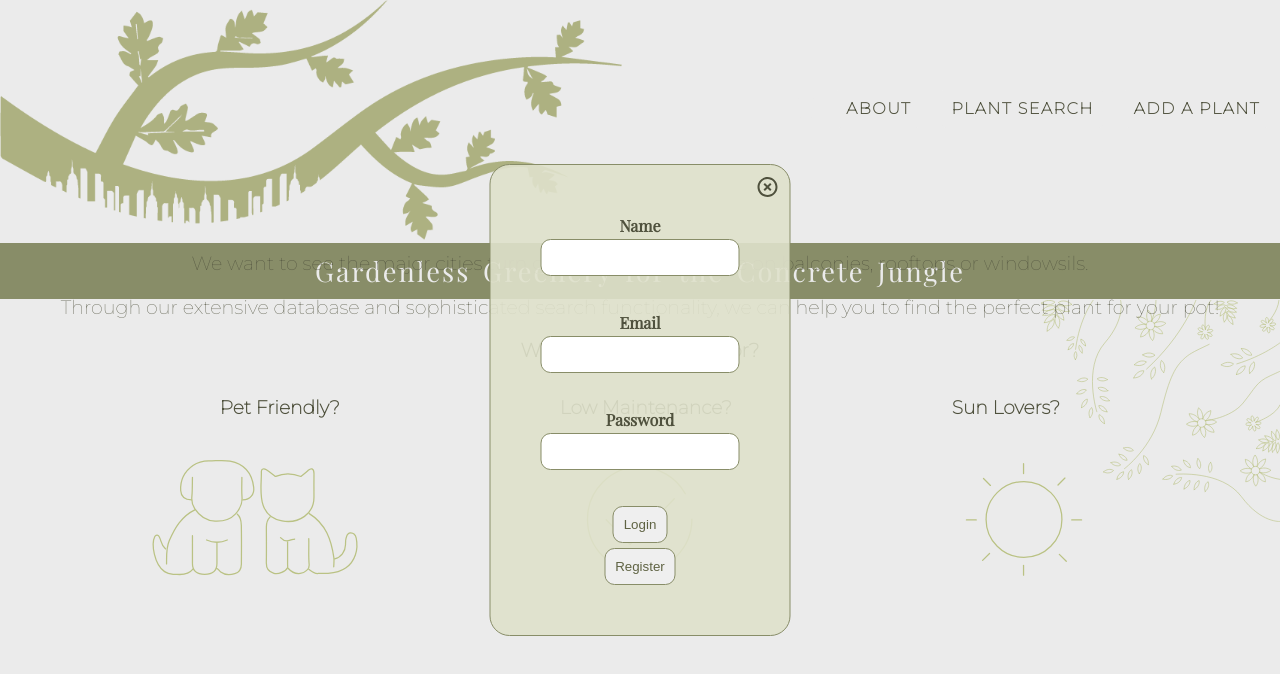
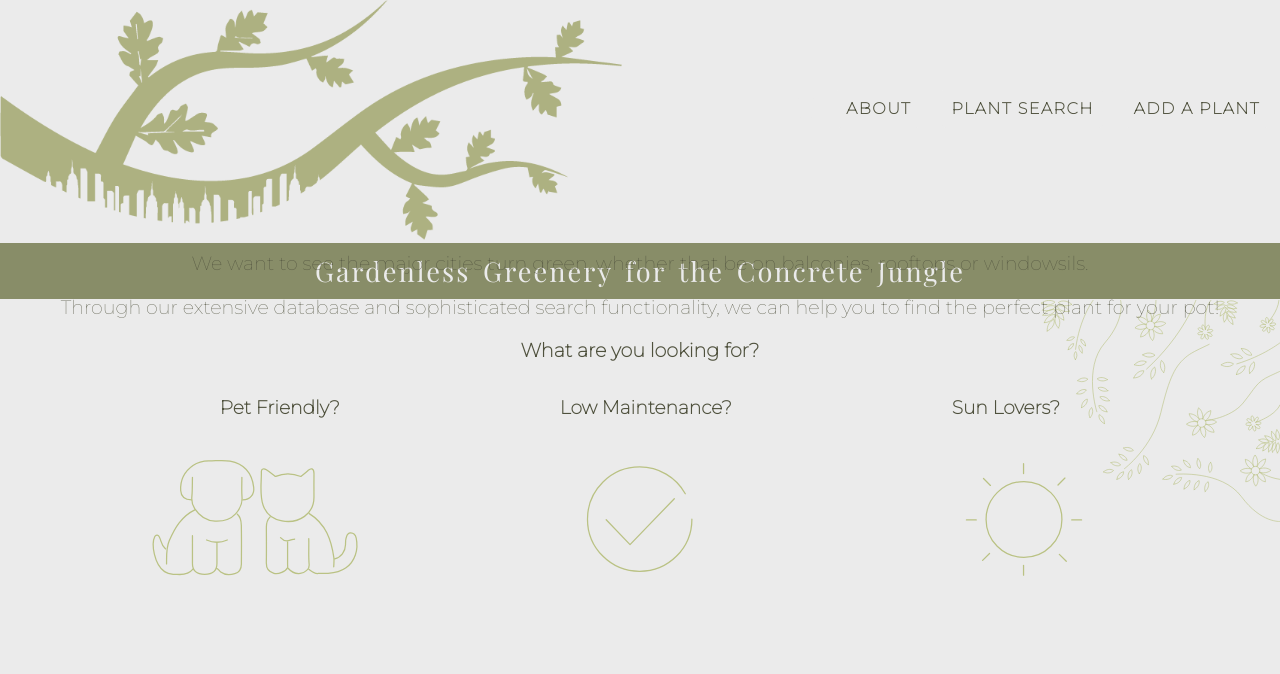
Before and after one commit to final-project-squad/cautious-carnival, a React (Create React App) app in the folder front-end/: page /about in a window 1280 px wide. Shown: the top 674 px of the page. Built offline with nearby package versions, Linux system fonts and the light colour scheme.

Commit message:
#40 styling and alternative animation

```diff
--- a/front-end/package.json
+++ b/front-end/package.json
@@ -4,6 +4,7 @@
   "private": true,
   "dependencies": {
     "@material-ui/core": "^4.12.1",
+    "@material-ui/icons": "^4.11.2",
     "@testing-library/jest-dom": "^5.14.1",
     "@testing-library/react": "^11.2.7",
     "@testing-library/user-event": "^12.8.3",
--- a/front-end/src/components/header/header.js
+++ b/front-end/src/components/header/header.js
@@ -5,12 +5,12 @@ import { BrowserRouter as Router, Link } from "react-router-dom"
 
 
 import "./header.css"
-import Register from '../Login/register';
+// import Register from '../Login/register';
 
 
 const Header = () => {
     return (<div>
-        <Register />
+        {/* <Register /> */}
         <div className={"header"}>
             <div className={"menu"}>
                 {/* <img className={"header-logo"} src={Logo} alt="website logo" /> */}
```
Also changed, not shown: package.json (line endings or trailing spaces), 1 other file (tests, documents, lock files or other folders).
